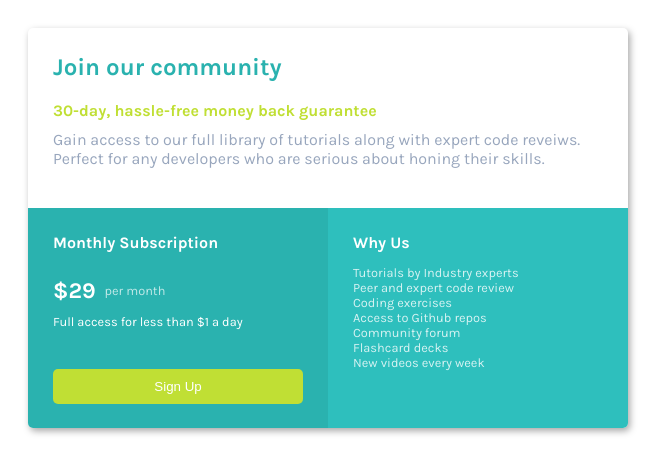
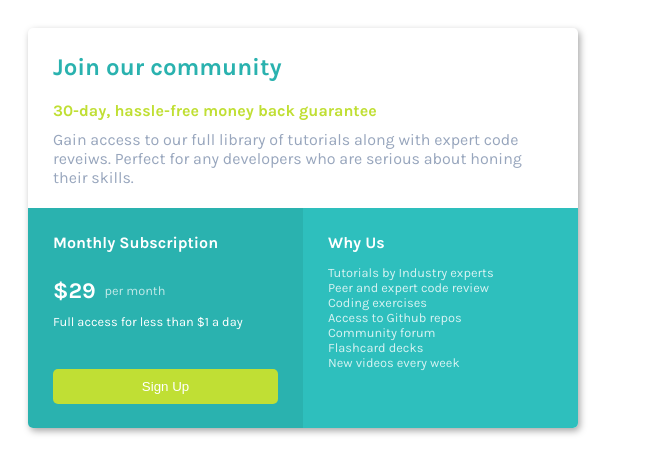
Before and after one commit to ImaniKadiva7/pricing-card-frontend-mentor-challenge, a plain HTML site: page index.html in a window 1280 px wide. Shown: the whole page, without its empty margins (0-671 px from the left). Drawn offline with Linux system fonts and the light colour scheme.

Commit message:
Update style.css

```diff
--- a/style.css
+++ b/style.css
@@ -23,8 +23,6 @@ h2, h4, p
 
 #card
 {
-  width: 600px;
-  height: 400px;
   box-shadow: 2px 3px 7px 0px rgba(0,0,0,0.35);
   border-radius: 5px;
   overflow: hidden;
@@ -47,7 +45,7 @@ h2, h4, p
 #bottom-left-section
 {
   display: inline-block;
-  width: 50%;
+  width: 100%;
   height: 100%;
   vertical-align: top;
   background-color: #2ab2af;
@@ -57,7 +55,7 @@ h2, h4, p
 #bottom-right-section
 {
   display: inline-block;
-  width: 50%;
+  width: 100%;
   height: 100%;
   vertical-align: top;
   background-color: #2ebfbd;
@@ -141,3 +139,16 @@ ul
   font-size: 0.8rem;
   opacity: 0.8;
 }
+
+@media (min-width: 576px)
+{
+  #bottom-left-section, #bottom-right-section
+  {
+    width: 50%;
+  }
+  #card
+  {
+    width: 550px;
+    height: 400px;
+  }
+}
```
